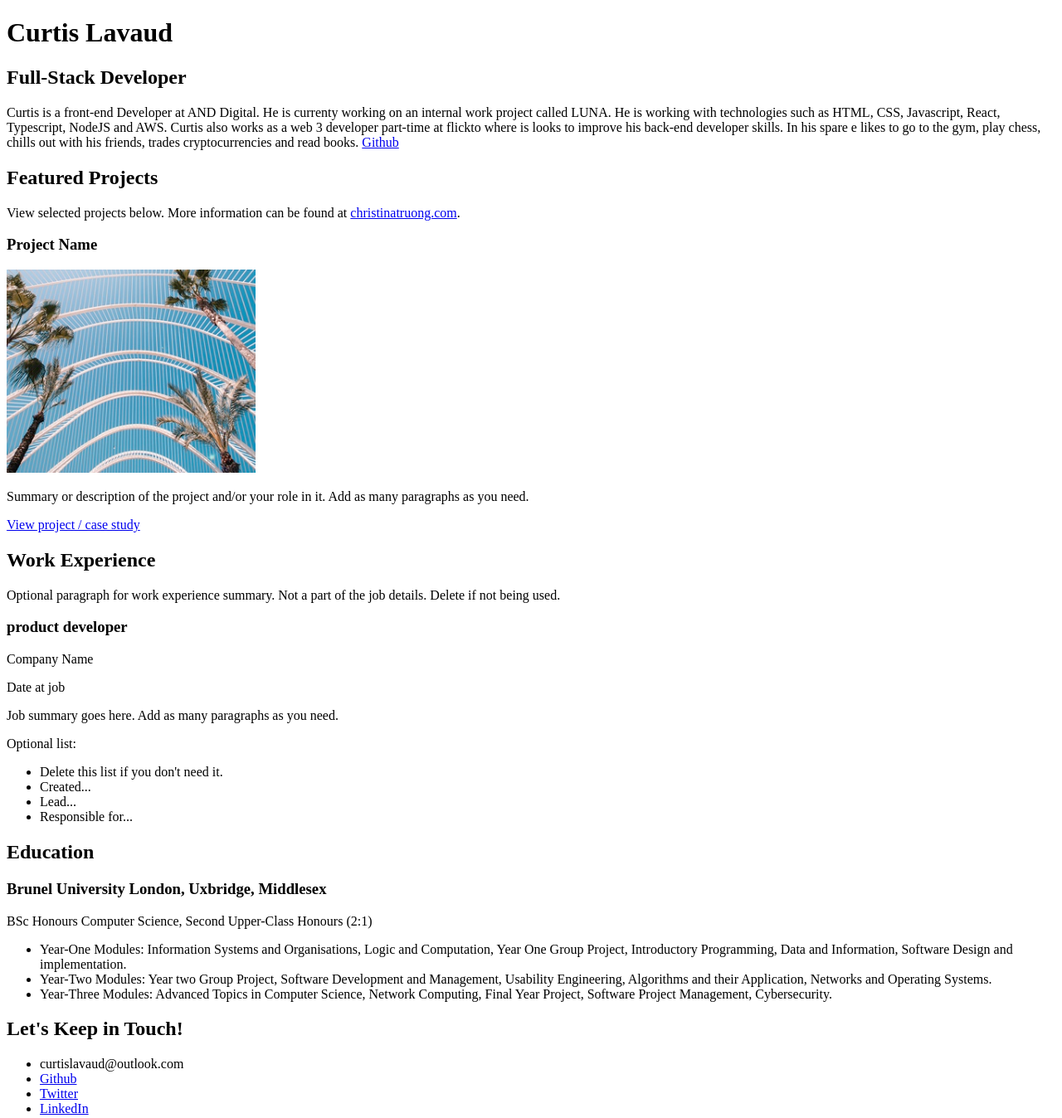
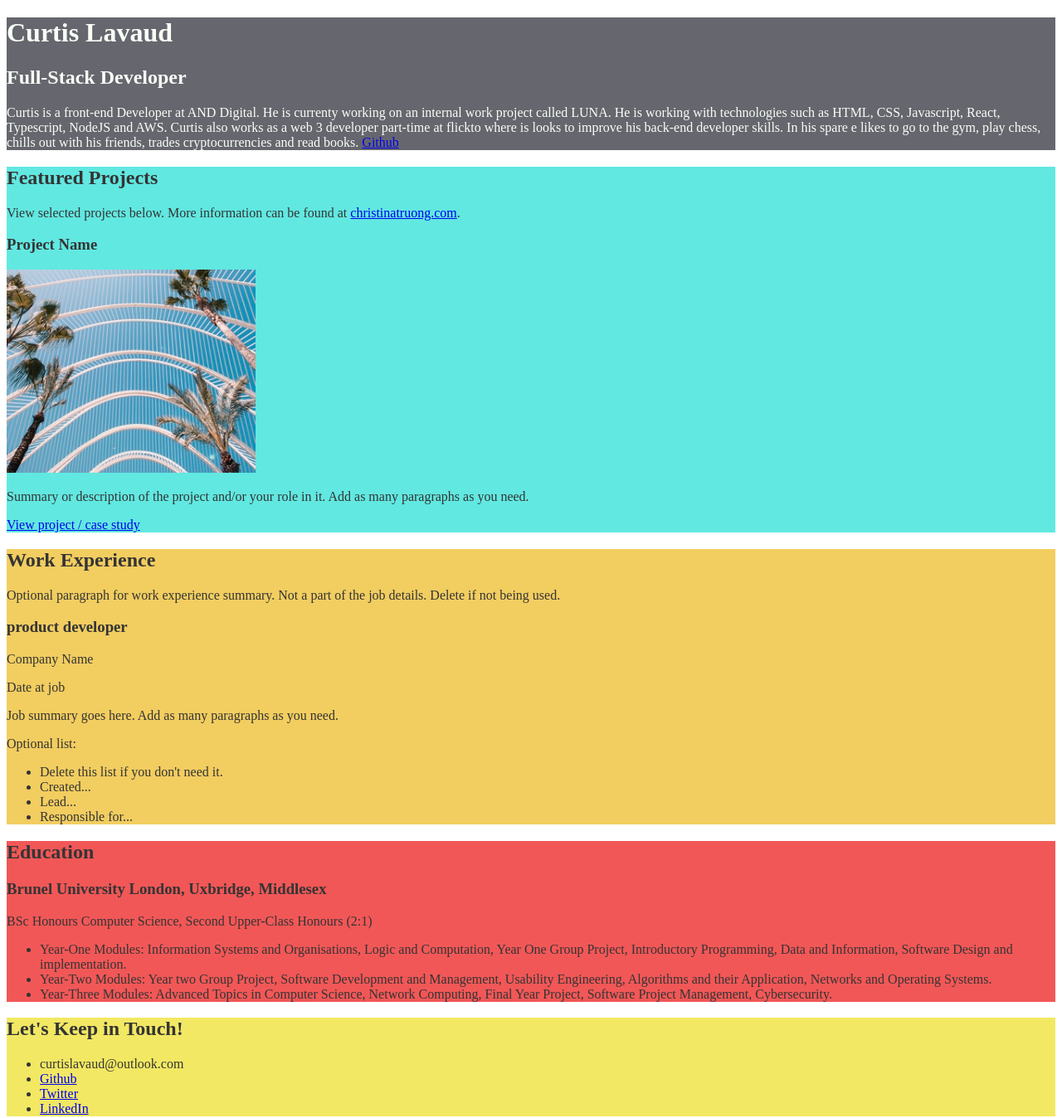
Before and after one commit to CurtisAbel/CSSCV, a plain HTML site: page index.html in a window 1280 px wide. Shown: the whole page at 83% size. Drawn offline with Linux system fonts and the light colour scheme.

Commit message:
added a background for each section in CSS

```diff
--- a/css/styles.css
+++ b/css/styles.css
@@ -1,3 +1,64 @@
+
+/*
+
+//my room colours
+Black - #000000
+Dim Grey - #66666E
+Manatee - #9999A1
+Platinum - #E6E6E9
+cultured - #F4F4F6
+
+//
+Fluorecent Blue - #61E8E1
+Tart orange (looks like red) - #F25757
+corn (looks yellow) - #F2E863
+Orange Yellow crayola - #F2CD60
+
+*/
+
+
+/*Global styles
+------------------------------------------------ */
+body{
+  color: #343434
+}
 img{
   width: 300px;
 }
+
+
+/*Profile
+------------------------------------------------ */
+header{
+  background: #66666E;
+  color: #F7FFF7
+}
+
+
+/*Projects
+------------------------------------------------ */
+.projects{
+background:  #61E8E1;
+}
+
+
+
+/*Work Experience
+------------------------------------------------ */
+.work-experience{
+  background: #F2CD60;
+}
+
+
+
+/*Education
+------------------------------------------------ */
+.education{
+  background: #F25757;
+}
+
+/*Contact info
+------------------------------------------------ */
+footer{
+  background: #F2E863
+}
--- a/index.html
+++ b/index.html
@@ -20,7 +20,7 @@
       </header>
 
       <!-- ********************  PROJECTS / PORTFOLIO  ********************* -->
-      <section>
+      <section class="projects">
         <h2>Featured Projects</h2>
         <p>View selected projects below. More information can be found at <a href="http://christinatruong.com">christinatruong.com</a>.</p>
 
@@ -35,7 +35,7 @@
       </section>
 
       <!-- ***********************  WORK EXPERIENCE  *********************** -->
-      <section>
+      <section class="work-experience">
         <h2>Work Experience</h2>
         <p>Optional paragraph for work experience summary. Not a part of the job details. Delete if not being used.</p>
 
@@ -57,7 +57,7 @@
       </section>
 
       <!-- ******************  EDUCATION & CERTIFICATIONS ****************** -->
-      <section>
+      <section class="education">
         <h2>Education</h2>
 
         <!-- Copy this whole <section> block to add more schools. -->
```
